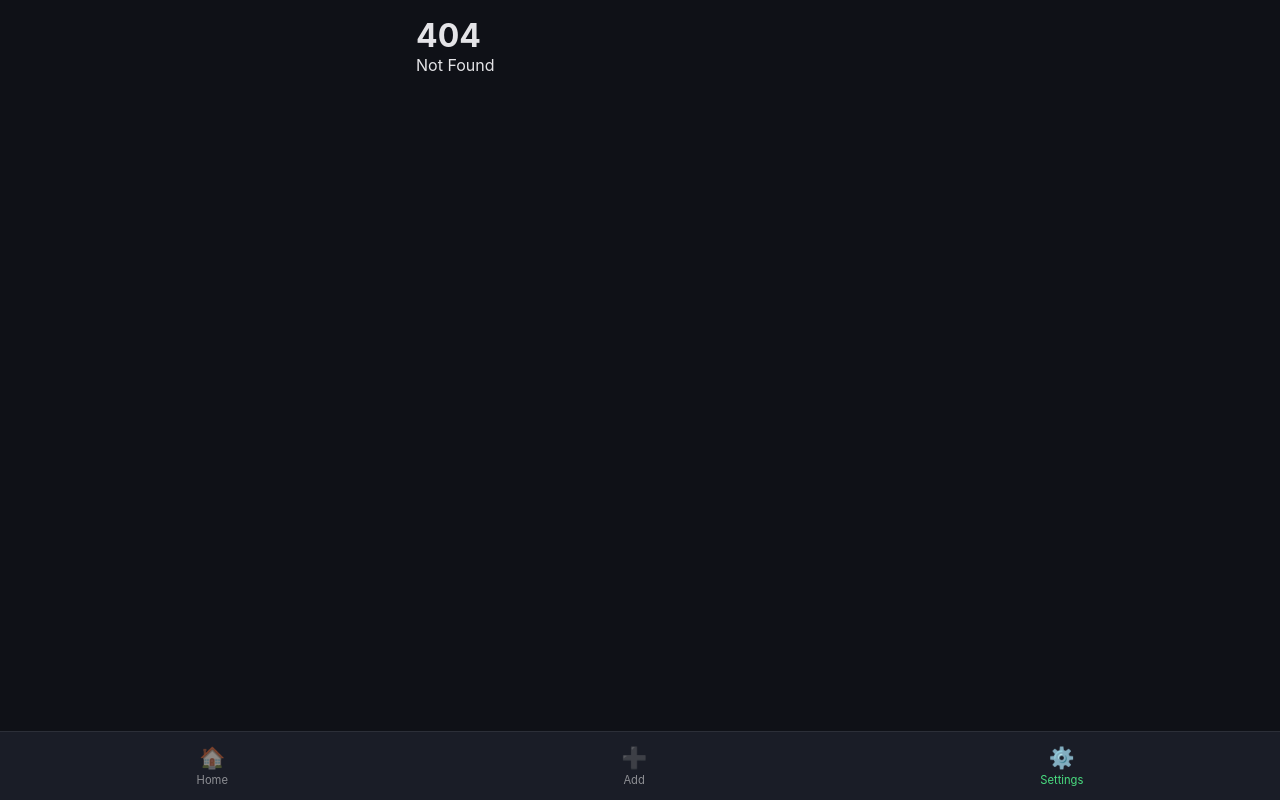
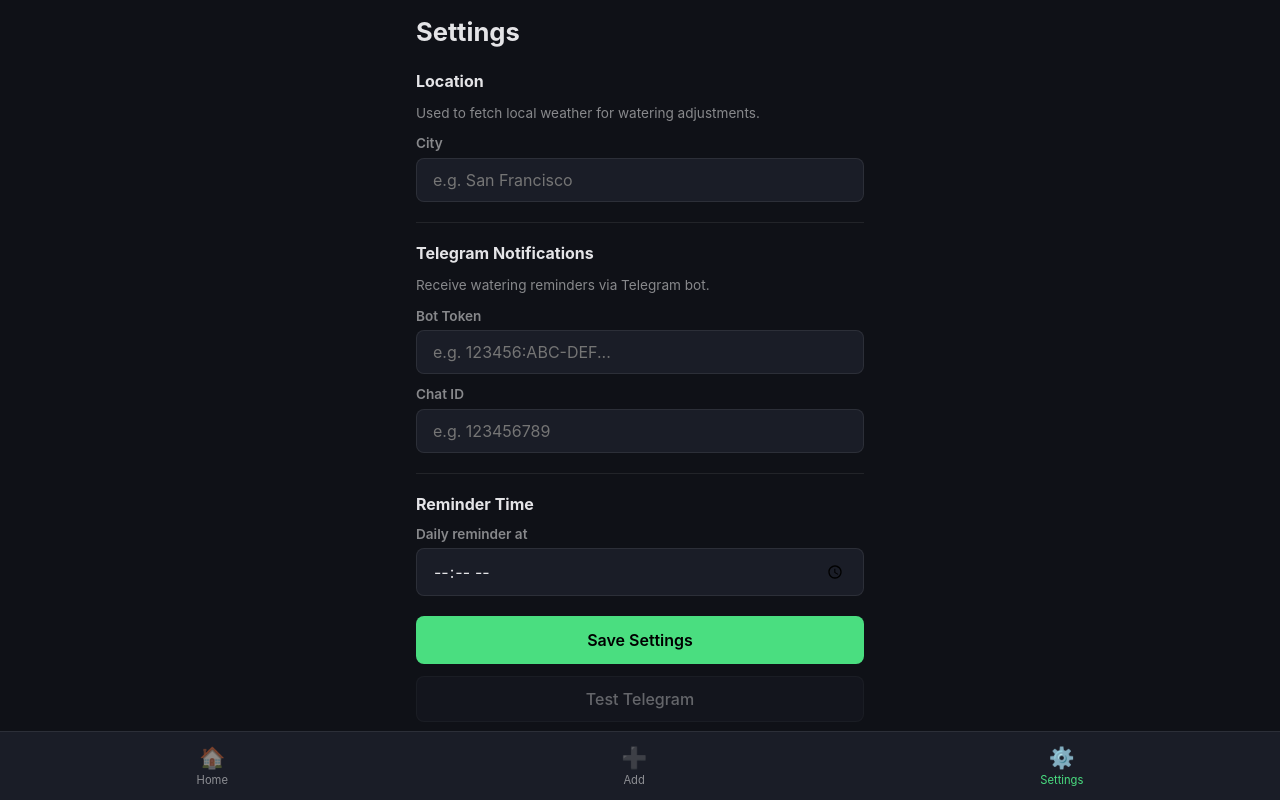
Before and after one commit to yabalaban/plants, a SvelteKit app in the folder frontend/: page /settings in a window 1280 px wide. Before the commit this address had no page. Built offline with nearby package versions, Linux system fonts and the light colour scheme; no server answers.

Commit message:
feat: add settings page with Telegram test

```diff
--- /dev/null
+++ b/frontend/src/routes/settings/+page.svelte
@@ -0,0 +1,198 @@
+<script lang="ts">
+    import { onMount } from 'svelte';
+    import { getSettings, updateSettings, testTelegram } from '$lib/api';
+    import type { Settings } from '$lib/types';
+
+    let settings = $state<Settings | null>(null);
+    let loading = $state(true);
+    let saving = $state(false);
+    let testing = $state(false);
+    let message = $state<{ text: string; type: 'success' | 'error' } | null>(null);
+
+    let city = $state('');
+    let botToken = $state('');
+    let chatId = $state('');
+    let reminderTime = $state('');
+
+    let canTest = $derived(
+        settings?.telegram_bot_token_set === true || botToken.trim().length > 0
+    );
+
+    async function load() {
+        try {
+            loading = true;
+            settings = await getSettings();
+            city = settings.location_city ?? '';
+            chatId = settings.telegram_chat_id ?? '';
+            reminderTime = settings.reminder_time ?? '09:00';
+        } catch {
+            showMessage('Failed to load settings', 'error');
+        } finally {
+            loading = false;
+        }
+    }
+
+    async function handleSave(event: Event) {
+        event.preventDefault();
+        saving = true;
+        try {
+            const update: Record<string, string> = {};
+            if (city.trim()) update.location_city = city.trim();
+            if (botToken.trim()) update.telegram_bot_token = botToken.trim();
+            if (chatId.trim()) update.telegram_chat_id = chatId.trim();
+            if (reminderTime) update.reminder_time = reminderTime;
+
+            settings = await updateSettings(update);
+            botToken = '';
+            showMessage('Settings saved', 'success');
+        } catch {
+            showMessage('Failed to save settings', 'error');
+        } finally {
+            saving = false;
+        }
+    }
+
+    async function handleTest() {
+        if (!canTest || testing) return;
+        testing = true;
+        try {
+            await testTelegram();
+            showMessage('Test message sent!', 'success');
+        } catch {
+            showMessage('Failed to send test message', 'error');
+        } finally {
+            testing = false;
+        }
+    }
+
+    function showMessage(text: string, type: 'success' | 'error') {
+        message = { text, type };
+        setTimeout(() => { message = null; }, 3000);
+    }
+
+    onMount(load);
+</script>
+
+<div class="page">
+    <h1 class="title">Settings</h1>
+
+    {#if loading}
+        <div class="state-box">Loading...</div>
+    {:else}
+        <form onsubmit={handleSave} class="form">
+            <div class="section">
+                <h2 class="section-title">Location</h2>
+                <p class="section-desc">Used to fetch local weather for watering adjustments.</p>
+                <div class="field">
+                    <label for="city">City</label>
+                    <input
+                        id="city"
+                        type="text"
+                        placeholder="e.g. San Francisco"
+                        bind:value={city}
+                        disabled={saving}
+                    />
+                </div>
+            </div>
+
+            <div class="divider"></div>
+
+            <div class="section">
+                <h2 class="section-title">Telegram Notifications</h2>
+                <p class="section-desc">Receive watering reminders via Telegram bot.</p>
+
+                <div class="field">
+                    <label for="bot-token">
+                        Bot Token
+                        {#if settings?.telegram_bot_token_set}
+                            <span class="badge configured">Configured</span>
+                        {/if}
+                    </label>
+                    <input
+                        id="bot-token"
+                        type="password"
+                        placeholder={settings?.telegram_bot_token_set ? 'Enter new token to replace' : 'e.g. 123456:ABC-DEF...'}
+                        bind:value={botToken}
+                        disabled={saving}
+                        autocomplete="off"
+                    />
+                </div>
+
+                <div class="field">
+                    <label for="chat-id">Chat ID</label>
+                    <input
+                        id="chat-id"
+                        type="text"
+                        placeholder="e.g. 123456789"
+                        bind:value={chatId}
+                        disabled={saving}
+                    />
+                </div>
+            </div>
+
+            <div class="divider"></div>
+
+            <div class="section">
+                <h2 class="section-title">Reminder Time</h2>
+                <div class="field">
+                    <label for="reminder-time">Daily reminder at</label>
+                    <input
+                        id="reminder-time"
+                        type="time"
+                        bind:value={reminderTime}
+                        disabled={saving}
+                    />
+                </div>
+            </div>
+
+            {#if message}
+                <div class="message {message.type}">{message.text}</div>
+            {/if}
+
+            <div class="actions">
+                <button type="submit" class="save-btn" disabled={saving}>
+                    {saving ? 'Saving...' : 'Save Settings'}
+                </button>
+                <button
+                    type="button"
+                    class="test-btn"
+                    onclick={handleTest}
+                    disabled={!canTest || testing}
+                >
+                    {testing ? 'Sending...' : 'Test Telegram'}
+                </button>
+            </div>
+        </form>
+    {/if}
+</div>
+
+<style>
+    .page { display: flex; flex-direction: column; gap: 1.5rem; }
+    .title { font-size: 1.6rem; font-weight: 700; }
+
+    .state-box { padding: 2rem; text-align: center; color: var(--text-muted); background: var(--surface); border-radius: var(--radius); }
+
+    .form { display: flex; flex-direction: column; gap: 1.25rem; }
+
+    .section { display: flex; flex-direction: column; gap: 0.75rem; }
+    .section-title { font-size: 1rem; font-weight: 700; }
+    .section-desc { font-size: 0.85rem; color: var(--text-muted); line-height: 1.5; }
+
+    .divider { height: 1px; background: var(--border); }
+
+    .field { display: flex; flex-direction: column; gap: 0.4rem; }
+    .field label { font-size: 0.85rem; font-weight: 600; color: var(--text-muted); display: flex; align-items: center; gap: 0.5rem; }
+
+    .badge { font-size: 0.7rem; padding: 0.15rem 0.5rem; border-radius: 999px; }
+    .badge.configured { background: var(--green-bg); color: var(--green); border: 1px solid rgba(74, 222, 128, 0.3); }
+
+    .message { padding: 0.75rem 1rem; border-radius: var(--radius-sm); font-size: 0.875rem; }
+    .message.success { background: var(--green-bg); color: var(--green); border: 1px solid rgba(74, 222, 128, 0.3); }
+    .message.error { background: var(--red-bg); color: var(--red); border: 1px solid rgba(239, 68, 68, 0.3); }
+
+    .actions { display: flex; flex-direction: column; gap: 0.75rem; }
+    .save-btn { padding: 0.875rem; background: var(--green); color: #000; border-radius: var(--radius-sm); font-weight: 600; font-size: 1rem; transition: opacity 0.15s; }
+    .save-btn:disabled { opacity: 0.5; }
+    .test-btn { padding: 0.75rem; background: var(--surface); border: 1px solid var(--border); border-radius: var(--radius-sm); color: var(--text); font-weight: 500; transition: opacity 0.15s; }
+    .test-btn:disabled { opacity: 0.4; cursor: not-allowed; }
+</style>
```
